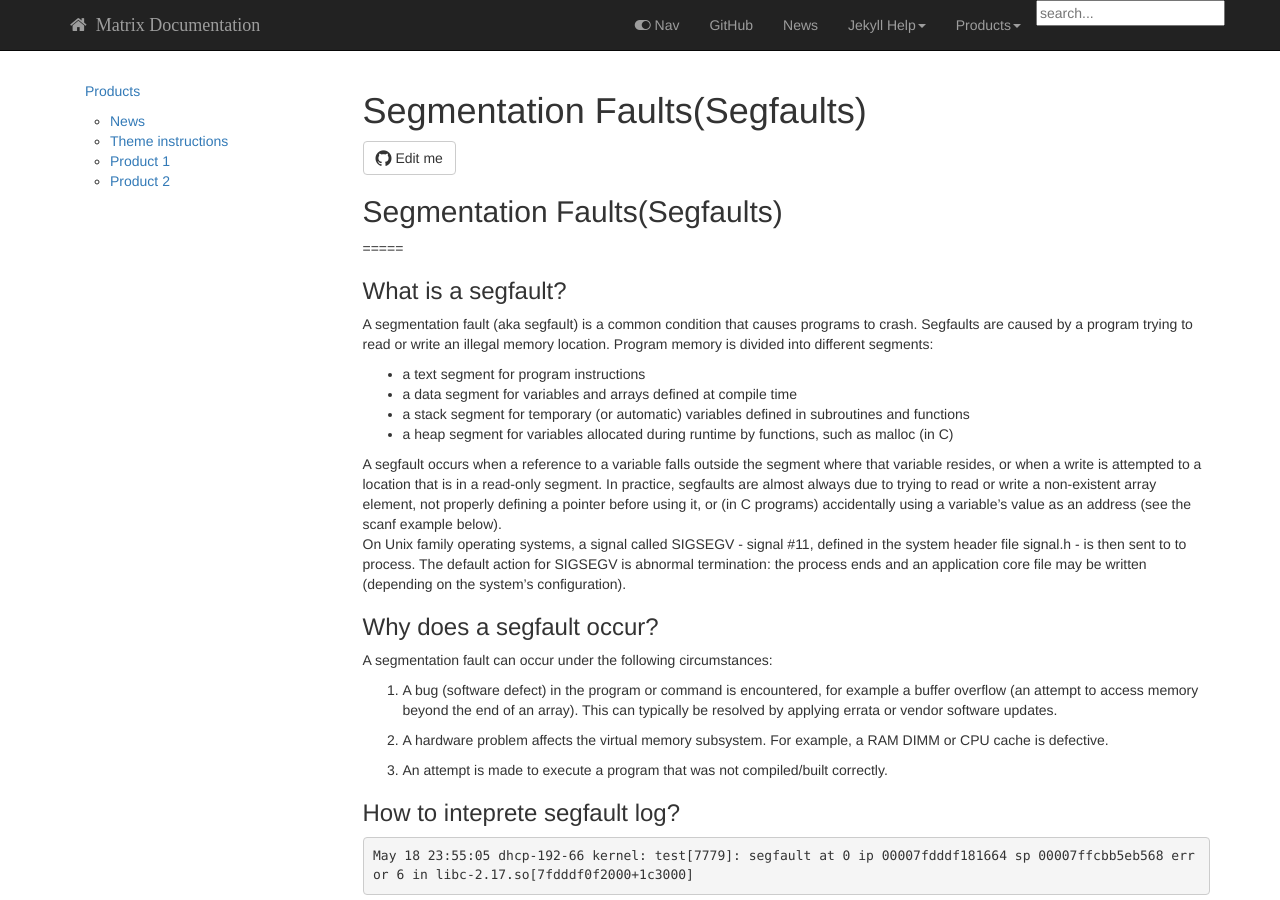
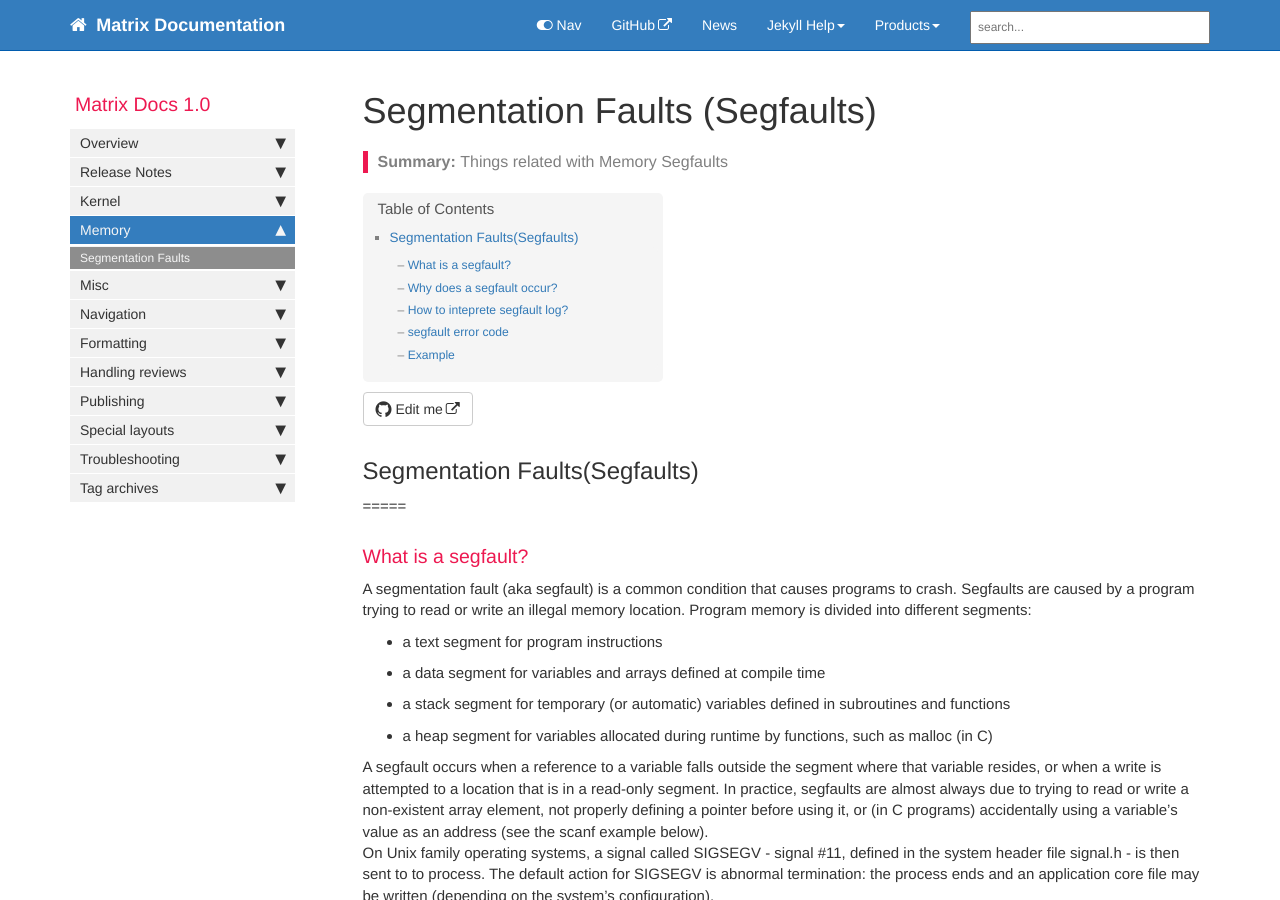
Before and after one commit to matrixzj/documentations, a Jekyll site: the page built from pages/memory/memory_segfaults.md, in a window 1280 px wide and 900 px high. Built offline with Jekyll 4.4.1, drawn with Linux system fonts in a browser that asks for light colours; nearby versions of some CDN libraries; library files that are not in the unit come from our copies; comment, search, counter and statistics services are not loaded; our own code applies the rules of GitHub Pages for plain Markdown files; some of the changed text lies outside the part shown.

Commit message:
There are 1 files have been modified at 2019-06-17 05:35:11 . 	-rw-r--r-- 1 jzou ops 6489 Jun 17 05:35 memory_segfaults.md No files have been added. No files have been deleted. No file type has been changed.

```diff
--- a/pages/memory/memory_segfaults.md
+++ b/pages/memory/memory_segfaults.md
@@ -3,7 +3,7 @@
 tags: [memory, troubleshooting]
 keywords: segfaults
 last_updated: Juue 17, 2019
-summary: "Things related with Memory Segfaults
+summary: "Things related with Memory Segfaults"
 sidebar: mydoc_sidebar
 permalink: memory_segfaults.html
 folder: memory
```
